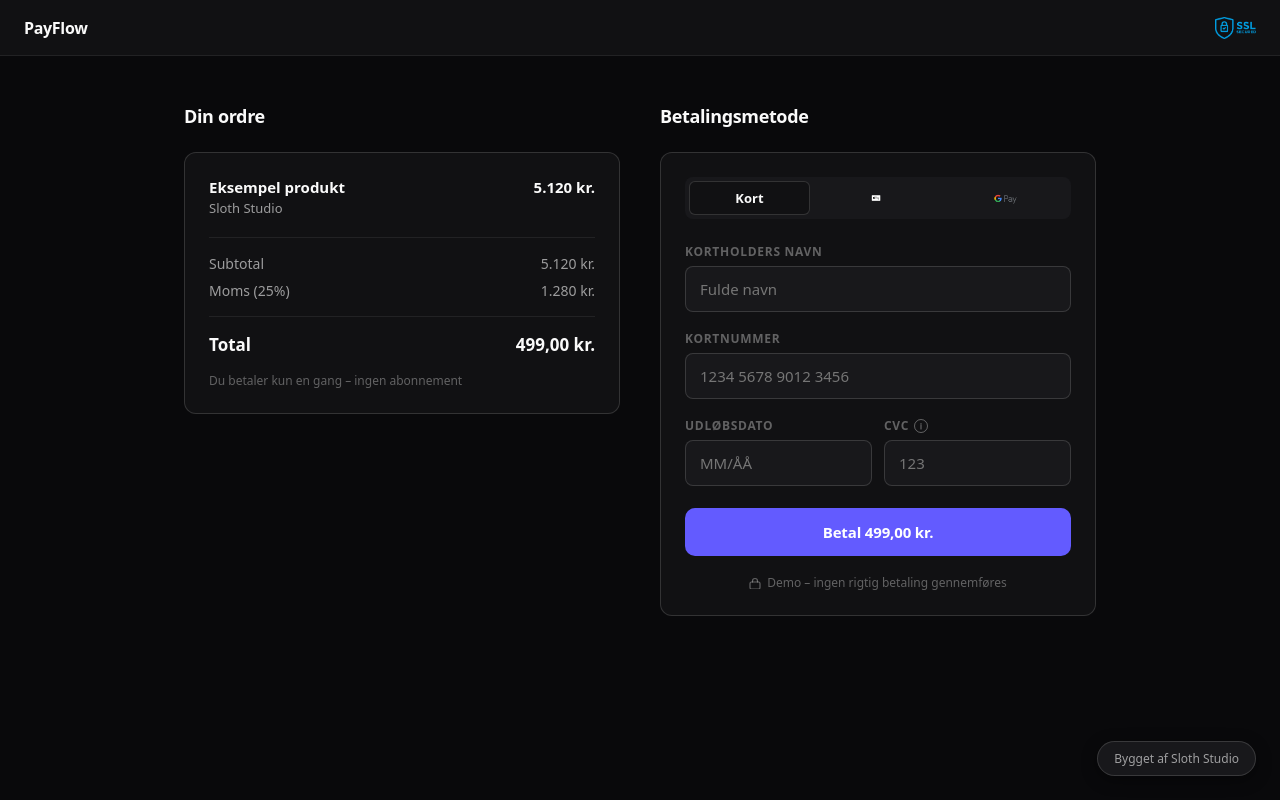
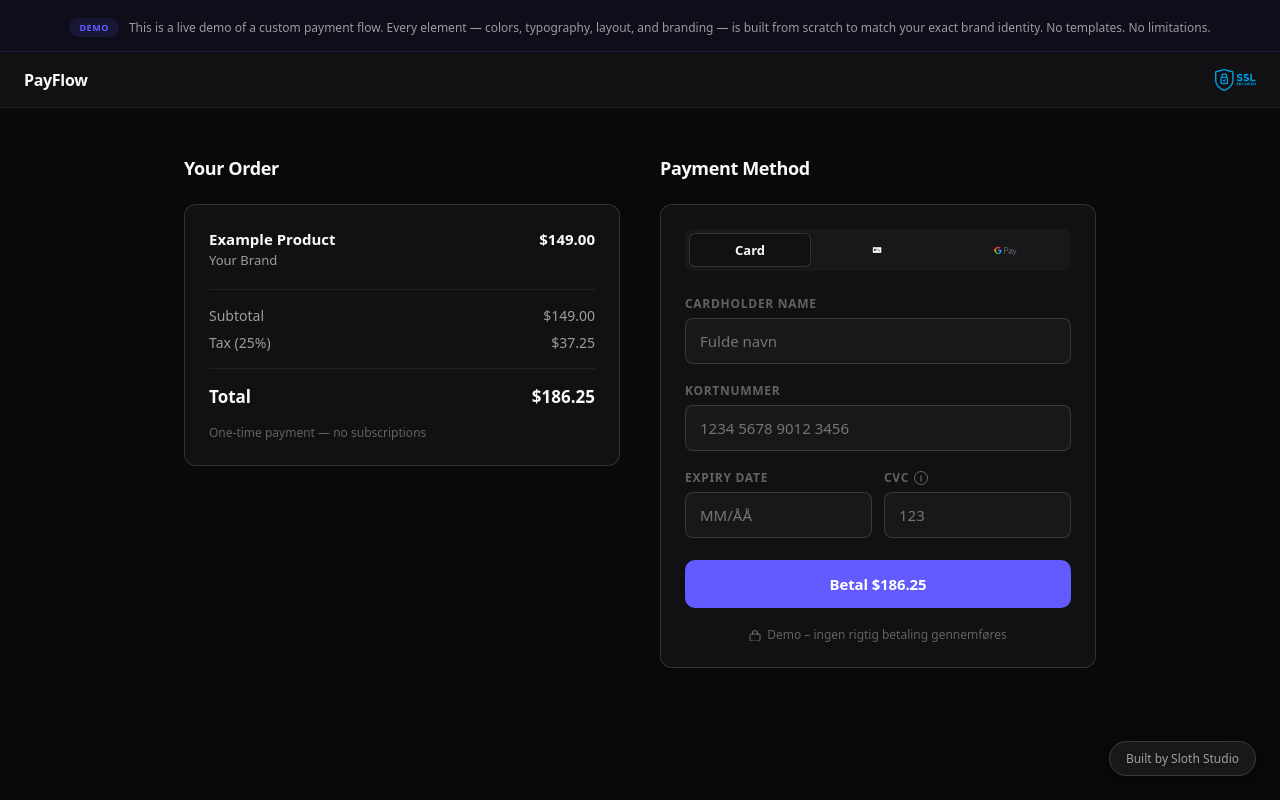
Before and after one commit to SloThdk/PayFlow, a Next.js app: page /checkout in a window 1280 px wide. Built offline with nearby package versions, Linux system fonts and the light colour scheme.

Commit message:
Full English rewrite, demo banner explaining brand customization, Apple/Google Pay with device notes, USD pricing, professional design

```diff
--- a/app/checkout/page.tsx
+++ b/app/checkout/page.tsx
@@ -157,7 +157,7 @@ function KortForm({ onSuccess }: { onSuccess: () => void }) {
     if (!name.trim()) errs.name = "Navn er påkrævet";
     const rawCard = cardNum.replace(/\s/g, "");
     if (rawCard.length < 13) errs.card = "Ugyldigt kortnummer";
-    else if (!luhn(rawCard)) errs.card = "Kortnummeret er ugyldigt";
+    else if (!luhn(rawCard)) errs.card = "Card numberet er ugyldigt";
 
     const [mm, yy] = expiry.split("/");
     if (!mm || !yy || mm.length < 2 || yy.length < 2) {
@@ -188,7 +188,7 @@ function KortForm({ onSuccess }: { onSuccess: () => void }) {
     <div style={{ display: "flex", flexDirection: "column", gap: "18px" }}>
       {/* Name */}
       <div>
-        <label style={labelStyle()}>Kortholders navn</label>
+        <label style={labelStyle()}>Cardholder name</label>
         <input
           style={inputStyle(!!errors.name)}
           type="text"
@@ -241,7 +241,7 @@ function KortForm({ onSuccess }: { onSuccess: () => void }) {
       {/* Expiry + CVC */}
       <div style={{ display: "grid", gridTemplateColumns: "1fr 1fr", gap: "12px" }}>
         <div>
-          <label style={labelStyle()}>Udløbsdato</label>
+          <label style={labelStyle()}>Expiry date</label>
           <input
             style={inputStyle(!!errors.expiry)}
             type="text"
@@ -295,7 +295,7 @@ function KortForm({ onSuccess }: { onSuccess: () => void }) {
         }}
       >
         {loading && <Spinner />}
-        {loading ? "Behandler betaling..." : "Betal 499,00 kr."}
+        {loading ? "Behandler betaling..." : "Betal $186.25"}
       </button>
 
       {/* Demo note */}
@@ -449,38 +449,18 @@ function MobilePayForm({ onSuccess }: { onSuccess: () => void }) {
 // --- Apple Pay tab ---
 function ApplePayTab() {
   return (
-    <div style={{ textAlign: "center", padding: "16px 0" }}>
-      <div
-        style={{
-          opacity: 0.4,
-          display: "flex",
-          flexDirection: "column",
-          alignItems: "center",
-          gap: "16px",
-        }}
-      >
-        <button
-          disabled
-          style={{
-            background: "#000",
-            color: "#fff",
-            border: "none",
-            borderRadius: "10px",
-            padding: "14px 32px",
-            fontSize: "15px",
-            fontWeight: 600,
-            cursor: "not-allowed",
-            display: "flex",
-            alignItems: "center",
-            gap: "8px",
-            fontFamily: "inherit",
-          }}
-        >
+    <div style={{ textAlign: "center", padding: "24px 0" }}>
+      <div style={{ display: "flex", flexDirection: "column", alignItems: "center", gap: "16px" }}>
+        <button disabled style={{ background: "#000", color: "#fff", border: "none", borderRadius: "12px", padding: "16px 40px", fontSize: "15px", fontWeight: 600, cursor: "not-allowed", display: "flex", alignItems: "center", gap: "8px", fontFamily: "inherit", opacity: 0.85 }}>
           <img src="/icons/ApplePay.png" alt="Apple Pay" style={{ height: '28px', width: 'auto' }} />
         </button>
-        <p style={{ fontSize: "13px", color: C.textSec, margin: 0 }}>
-          Kun tilgængelig på Apple-enheder
-        </p>
+        <div style={{ background: "rgba(99,91,255,0.06)", border: "1px solid rgba(99,91,255,0.15)", borderRadius: "10px", padding: "14px 20px", maxWidth: "320px" }}>
+          <div style={{ display: "flex", alignItems: "center", gap: "8px", justifyContent: "center", marginBottom: "6px" }}>
+            <span style={{ background: C.accentDim, color: C.accent, fontSize: "9px", fontWeight: 700, padding: "2px 8px", borderRadius: "100px", letterSpacing: "0.06em" }}>DEMO</span>
+            <span style={{ fontSize: "12px", fontWeight: 600, color: C.textSec }}>Available on iOS devices</span>
+          </div>
+          <p style={{ fontSize: "11px", color: C.textMuted, margin: 0, lineHeight: 1.5 }}>In production, Apple Pay triggers natively on iPhone, iPad, and Mac with Touch ID or Face ID.</p>
+        </div>
       </div>
     </div>
   );
@@ -489,38 +469,18 @@ function ApplePayTab() {
 // --- Google Pay tab ---
 function GooglePayTab() {
   return (
-    <div style={{ textAlign: "center", padding: "16px 0" }}>
-      <div
-        style={{
-          opacity: 0.5,
-          display: "flex",
-          flexDirection: "column",
-          alignItems: "center",
-          gap: "16px",
-        }}
-      >
-        <button
-          disabled
-          style={{
-            background: "#fff",
-            color: "#3c4043",
-            border: "1px solid #dadce0",
-            borderRadius: "10px",
-            padding: "14px 32px",
-            fontSize: "15px",
-            fontWeight: 600,
-            cursor: "not-allowed",
-            display: "flex",
-            alignItems: "center",
-            gap: "8px",
-            fontFamily: "inherit",
-          }}
-        >
+    <div style={{ textAlign: "center", padding: "24px 0" }}>
+      <div style={{ display: "flex", flexDirection: "column", alignItems: "center", gap: "16px" }}>
+        <button disabled style={{ background: "#fff", color: "#3c4043", border: "1px solid #dadce0", borderRadius: "12px", padding: "16px 40px", fontSize: "15px", fontWeight: 600, cursor: "not-allowed", display: "flex", alignItems: "center", gap: "8px", fontFamily: "inherit", opacity: 0.85 }}>
           <img src="/icons/GooglePay.png" alt="Google Pay" style={{ height: '28px', width: 'auto' }} />
         </button>
-        <p style={{ fontSize: "13px", color: C.textSec, margin: 0 }}>
-          Demo – ikke tilgængelig i dette miljø
-        </p>
+        <div style={{ background: "rgba(99,91,255,0.06)", border: "1px solid rgba(99,91,255,0.15)", borderRadius: "10px", padding: "14px 20px", maxWidth: "320px" }}>
+          <div style={{ display: "flex", alignItems: "center", gap: "8px", justifyContent: "center", marginBottom: "6px" }}>
+            <span style={{ background: C.accentDim, color: C.accent, fontSize: "9px", fontWeight: 700, padding: "2px 8px", borderRadius: "100px", letterSpacing: "0.06em" }}>DEMO</span>
+            <span style={{ fontSize: "12px", fontWeight: 600, color: C.textSec }}>Available on Android devices</span>
+          </div>
+          <p style={{ fontSize: "11px", color: C.textMuted, margin: 0, lineHeight: 1.5 }}>In production, Google Pay launches on any Android phone or Chrome browser with saved payment methods.</p>
+        </div>
       </div>
     </div>
   );
@@ -535,7 +495,7 @@ export default function CheckoutPage() {
     router.push("/success");
   }
   const tabs: { key: Tab; label: string; icon?: string }[] = [
-    { key: "kort", label: "Kort" },    { key: "applepay", label: "Apple Pay", icon: "/icons/ApplePay.png" },
+    { key: "kort", label: "Card" },    { key: "applepay", label: "Apple Pay", icon: "/icons/ApplePay.png" },
     { key: "googlepay", label: "Google Pay", icon: "/icons/GooglePay.png" },
   ];
 
@@ -547,6 +507,14 @@ export default function CheckoutPage() {
       `}</style>
 
       <div style={{ minHeight: "100vh", background: C.bg }}>
+        {/* Demo banner */}
+        <div style={{ background: "rgba(99,91,255,0.06)", borderBottom: "1px solid rgba(99,91,255,0.15)", padding: "14px 24px", textAlign: "center" }}>
+          <div style={{ display: "inline-flex", alignItems: "center", gap: "10px", flexWrap: "wrap", justifyContent: "center" }}>
+            <span style={{ background: C.accentDim, color: C.accent, fontSize: "9px", fontWeight: 700, padding: "3px 10px", borderRadius: "100px", letterSpacing: "0.06em" }}>DEMO</span>
+            <span style={{ fontSize: "12px", color: C.textSec, lineHeight: 1.5 }}>This is a live demo of a custom payment flow. Every element — colors, typography, layout, and branding — is built from scratch to match your exact brand identity. No templates. No limitations.</span>
+          </div>
+        </div>
+
         {/* Header */}
         <header
           style={{
@@ -598,7 +566,7 @@ export default function CheckoutPage() {
                 letterSpacing: "-0.02em",
               }}
             >
-              Din ordre
+              Your Order
             </h2>
 
             <div
@@ -620,13 +588,13 @@ export default function CheckoutPage() {
               >
                 <div>
                   <div style={{ fontWeight: 600, fontSize: "15px" }}>
-                    Eksempel produkt
+                    Example Product
                   </div>
                   <div style={{ fontSize: "13px", color: C.textSec, marginTop: "2px" }}>
-                    Sloth Studio
+                    Your Brand
                   </div>
                 </div>
-                <div style={{ fontWeight: 600, fontSize: "15px" }}>5.120 kr.</div>
+                <div style={{ fontWeight: 600, fontSize: "15px" }}>$149.00</div>
               </div>
 
               {/* Divider */}
@@ -643,7 +611,7 @@ export default function CheckoutPage() {
                 }}
               >
                 <span>Subtotal</span>
-                <span>5.120 kr.</span>
+                <span>$149.00</span>
               </div>
 
               {/* Moms */}
@@ -656,8 +624,8 @@ export default function CheckoutPage() {
                   marginBottom: "16px",
                 }}
               >
-                <span>Moms (25%)</span>
-                <span>1.280 kr.</span>
+                <span>Tax (25%)</span>
+                <span>$37.25</span>
               </div>
 
               {/* Divider */}
@@ -673,7 +641,7 @@ export default function CheckoutPage() {
                 }}
               >
                 <span>Total</span>
-                <span>499,00 kr.</span>
+                <span>$186.25</span>
               </div>
 
               {/* Note */}
@@ -687,7 +655,7 @@ export default function CheckoutPage() {
                   gap: "5px",
                 }}
               >
-                Du betaler kun en gang – ingen abonnement
+                One-time payment — no subscriptions
               </div>
             </div>
           </div>
@@ -702,7 +670,7 @@ export default function CheckoutPage() {
                 letterSpacing: "-0.02em",
               }}
             >
-              Betalingsmetode
+              Payment Method
             </h2>
 
             <div
@@ -774,7 +742,7 @@ export default function CheckoutPage() {
 
         {/* Floating attribution */}
         <a
-          href="https://slothstudio.dk"
+          href="https://sloth-studio.pages.dev"
           target="_blank"
           rel="noopener noreferrer"
           style={{
@@ -793,7 +761,7 @@ export default function CheckoutPage() {
             zIndex: 100,
           }}
         >
-          Bygget af Sloth Studio
+          Built by Sloth Studio
         </a>
       </div>
     </>
```
Also changed, not shown: app/success/page.tsx (+10 -11 lines).
